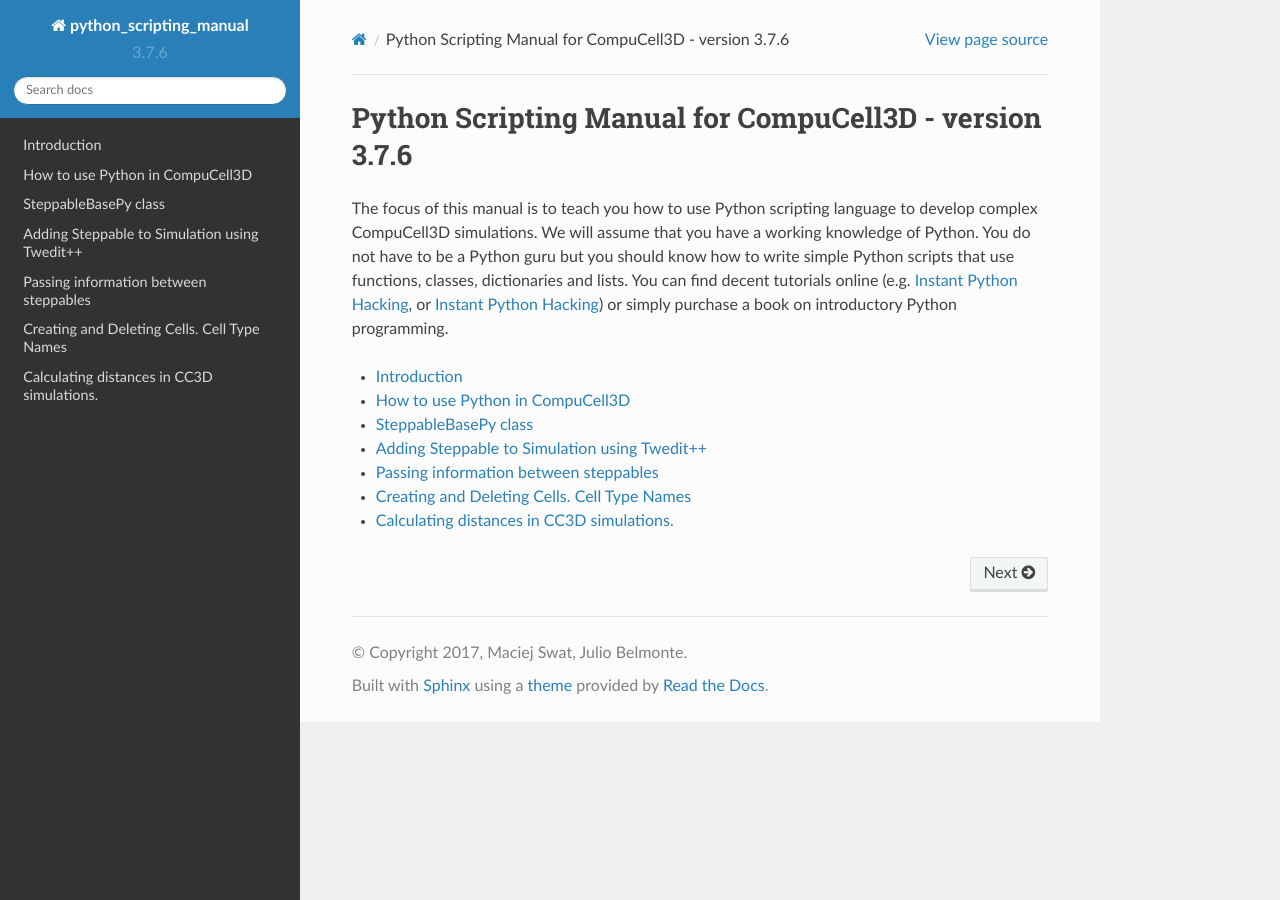
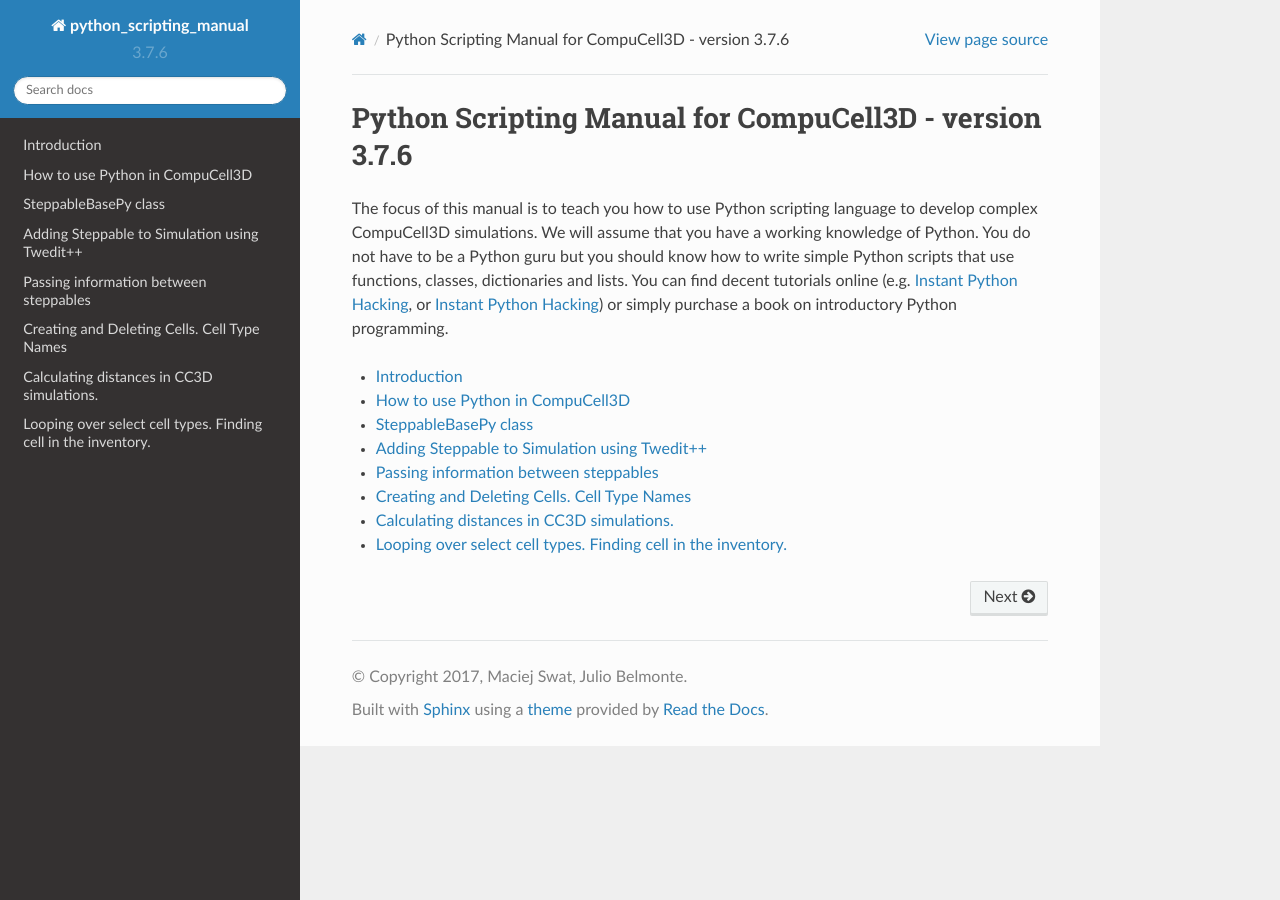
Before and after one commit to CompuCell3D/PythonScriptingManual, a Sphinx documentation site: the page built from docs/index.rst, in a window 1280 px wide. Built offline with Sphinx 7.4.7 and the Read the Docs theme 2.0.0, drawn with Linux system fonts in a browser that asks for light colours; some of the changed lines change nothing that is shown.

Commit message:
added looping_over_select_cell_types_finding_cell_in_the_inventory

```diff
--- a/docs/index.rst
+++ b/docs/index.rst
@@ -16,3 +16,4 @@
    passing_information_between_steppables
    creating_and_deleting_cells_cell_type_names
    calculating_distances_in_CC3D_simulations
+   looping_over_select_cell_types_finding_cell_in_the_inventory
--- /dev/null
+++ b/docs/looping_over_select_cell_types_finding_cell_in_the_inventory.rst
@@ -0,0 +1,59 @@
+Looping over select cell types. Finding cell in the inventory.
+===============================================================
+
+We have already see how to iterate over list of all cells. However,
+quite often we need to iterate over a subset of all cells e.g. cells of
+a given type. The code snippet below demonstrates howto accomplish such
+task (in Twedit++ go to ``CC3D Python->Visit->All Cells of Given Type``):
+
+.. code-block:: python
+
+    for cell in self.cellListByType(self.CONDENSING):
+        print "id=",cell.id," type=",cell.type
+
+
+As you can see ``self.cellList`` is replaced with
+``self.cellListByType(self.CONDENSING)`` which limits the integration to only
+those cells which are of type Condensing. We can also choose several
+cell types to be included in the iteration. For example the following
+snippet
+
+.. code-block:: python
+
+    for cell in self.cellListByType(self.CONDENSING,self.NONCONDENSING):
+        print "id=",cell.id," type=",cell.type
+
+
+will make CC3D visit cells of type Condensing and NonCondensing. The
+general syntax is:
+
+.. code-block:: python
+
+    self.cellListByType(cellType1, cellType2, …)
+
+Occasionally we may want to fetch from a cell inventory a cell object
+with specific a cell id. This is how we do it (``CC3D Python -> Cell Manipulation->Fetch Cell By Id``):
+
+.. code-block:: python
+
+    cell=self.attemptFetchingCellById(10)
+    print cell
+
+
+The output of this code will look as shown below:
+
+|image11|
+
+Figure 12 Fetching cell with specified id
+
+Function ``self.attemptFetchingCellById`` will return cell object with
+specified cell id if such object exists in the cell inventory. Otherwise
+it will return ``Null`` pointer or ``None`` object. Actually to fully identify a
+cell in CC3D we need to use cell id and cluster. However, when we are
+not using compartmentalized cells single id , as shown above,
+insufficient. We will come back to cell ids and cluster ids later in
+this manual.
+
+.. |image11| image:: images/image12.jpeg
+   :width: 6.00000in
+   :height: 0.33333in
```
